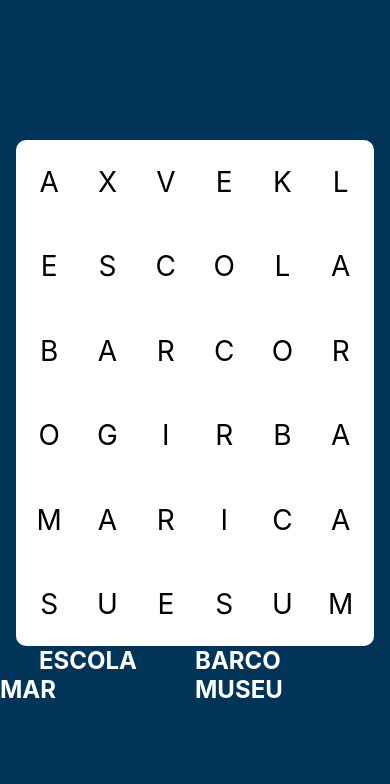
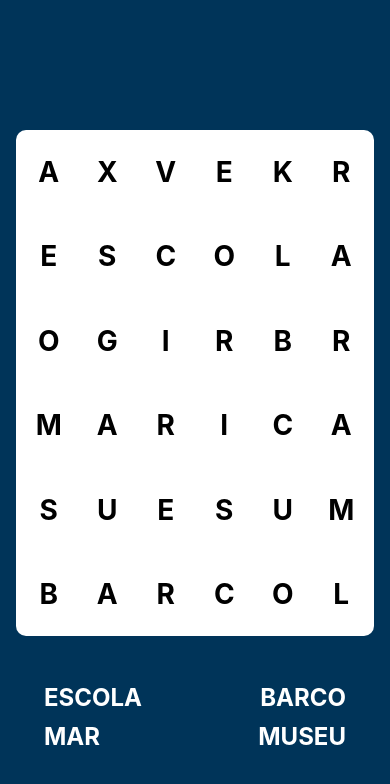
Before and after one commit to DanielleTorree/caca_palavras, a React Native app: screen / in a window 390 px wide. Shown: the top 784 px of the page. Built offline with nearby package versions, Linux system fonts and the light colour scheme.

Commit message:
melhorias do codigo

```diff
--- a/App.js
+++ b/App.js
@@ -4,7 +4,8 @@ import {
   Text,
   Dimensions,
   TouchableHighlight,
-  TouchableOpacity
+  StatusBar,
+  StyleSheet
 } from 'react-native';
 import LinearGradient from 'react-native-linear-gradient';
 import colors from './src/colors.json'
@@ -25,34 +26,159 @@ import colors from './src/colors.json'
 const { width, height } = Dimensions.get("window");
 
 const App = () => {
-
+  const [rerender, setRerender] = useState(false);
+  const palavras = ['ESCOLA', 'BARCO', 'MAR', 'MUSEU'];
+  const [sentence, setSentence] = useState([]);
   const [letra, setLetra] = useState([
-    ['A', 'X', 'V', 'E', 'K', 'L'],
-    ['E', 'S', 'C', 'O', 'L', 'A'],
-    ['B', 'A', 'R', 'C', 'O', 'R'],
-    ['O', 'G', 'I', 'R', 'B', 'A'],
-    ['M', 'A', 'R', 'I', 'C', 'A'],
-    ['S', 'U', 'E', 'S', 'U', 'M']
+    [
+      { valor: 'A', selecionado: false, id: 0 },
+      { valor: 'X', selecionado: false, id: 1 },
+      { valor: 'V', selecionado: false, id: 2 },
+      { valor: 'E', selecionado: false, id: 3 },
+      { valor: 'K', selecionado: false, id: 4 },
+      { valor: 'R', selecionado: false, id: 5 }
+    ],
+    [
+      { valor: 'E', selecionado: false, id: 6 },
+      { valor: 'S', selecionado: false, id: 7 },
+      { valor: 'C', selecionado: false, id: 8 },
+      { valor: 'O', selecionado: false, id: 9 },
+      { valor: 'L', selecionado: false, id: 10 },
+      { valor: 'A', selecionado: false, id: 11 }
+    ],
+    [
+      { valor: 'O', selecionado: false, id: 12 },
+      { valor: 'G', selecionado: false, id: 13 },
+      { valor: 'I', selecionado: false, id: 14 },
+      { valor: 'R', selecionado: false, id: 15 },
+      { valor: 'B', selecionado: false, id: 16 },
+      { valor: 'R', selecionado: false, id: 17 }
+    ],
+    [
+      { valor: 'M', selecionado: false, id: 18 },
+      { valor: 'A', selecionado: false, id: 19 },
+      { valor: 'R', selecionado: false, id: 20 },
+      { valor: 'I', selecionado: false, id: 21 },
+      { valor: 'C', selecionado: false, id: 22 },
+      { valor: 'A', selecionado: false, id: 23 }
+    ],
+    [
+      { valor: 'S', selecionado: false, id: 24 },
+      { valor: 'U', selecionado: false, id: 25 },
+      { valor: 'E', selecionado: false, id: 26 },
+      { valor: 'S', selecionado: false, id: 27 },
+      { valor: 'U', selecionado: false, id: 28 },
+      { valor: 'M', selecionado: false, id: 29 }
+    ],
+    [
+      { valor: 'B', selecionado: false, id: 30 },
+      { valor: 'A', selecionado: false, id: 31 },
+      { valor: 'R', selecionado: false, id: 32 },
+      { valor: 'C', selecionado: false, id: 33 },
+      { valor: 'O', selecionado: false, id: 34 },
+      { valor: 'L', selecionado: false, id: 35 }
+    ],
   ])
 
-  const palavras = ['ESCOLA', 'BARCO', 'MAR', 'MUSEU']
+  const letraSelecionada = (letraValor, linha, coluna, id) => {
+    for (let l = 0; l < letra.length; l++) {
+      for (let c = 0; c < letra.length; c++) {
+        if (letraValor === letra[l][c].valor && l == linha && c == coluna) {
+          letra[l][c].selecionado = !letra[l][c].selecionado;
+          comparar(letraValor, linha, coluna, id);
+          return;
+        }
+      }
+    }
+    setRerender(!rerender);
+  }
+
+  const comparar = (letraValor, linha, coluna, id) => {
+    setSentence([...sentence, letraValor, linha, coluna, id]);
+    horizontal(letraValor, id)
+
+  }
+
+  const horizontal = (letraValor, id) => {
+
+  }
 
   return (
-    <View
+    <View style={styles.container}>
+      <StatusBar backgroundColor={colors.cor_primaria} />
+      <View style={styles.containerCaixaExterna}>
+        <View style={styles.containerCaixaInterna}>
+          {
+            letra.map((valor, linha) => (
+              valor.map((letra, coluna) => (
+                <View key={coluna}>
+                  {rerender ? (
+                    <TouchableHighlight
+                      onPress={() => letraSelecionada(letra.valor, linha, coluna, letra.id)}
+                      activeOpacity={1}
+                      underlayColor={colors.cor_secundaria}
                       style={{
-        flex: 1,
-        backgroundColor: colors.cor_primaria
+                        width: width * 0.15,
+                        height: height * 0.1,
+                        justifyContent: 'center',
+                        alignItems: 'center',
+                        backgroundColor: letra.selecionado ? colors.cor_secundaria : '#FFF0'
                       }}
                     >
-      <View
+                      <Text style={styles.letraBotao}>
+                        {letra.valor}
+                      </Text>
+                    </TouchableHighlight>
+                  ) : (
+                    <TouchableHighlight
+                      onPress={() => letraSelecionada(letra.valor, linha, coluna, letra.id)}
+                      activeOpacity={1}
+                      underlayColor={colors.cor_secundaria}
                       style={{
-          flex: 1,
+                        width: width * 0.15,
+                        height: height * 0.1,
                         justifyContent: 'center',
                         alignItems: 'center',
+                        backgroundColor: letra.selecionado ? colors.cor_secundaria : '#FFF0'
                       }}
                     >
-        <View
-          style={{
+                      <Text style={styles.letraBotao}>
+                        {letra.valor}
+                      </Text>
+                    </TouchableHighlight>
+                  )
+                  }
+                </View>
+              ))
+            ))
+          }
+        </View>
+      </View>
+      <View style={styles.containerPalavras}>
+        <Text style={styles.palavraDoContainer}>{palavras[0]}</Text>
+        <Text style={styles.palavraDoContainer}>{palavras[1]}</Text>
+      </View>
+      <View style={styles.containerPalavras}>
+        <Text style={styles.palavraDoContainer}>{palavras[2]}</Text>
+        <Text style={styles.palavraDoContainer}>{palavras[3]}</Text>
+      </View>
+    </View>
+  );
+}
+
+const styles = StyleSheet.create({
+  container: {
+    flex: 1,
+    backgroundColor: colors.cor_primaria,
+    justifyContent: 'center',
+    alignItems: 'center',
+  },
+  containerCaixaExterna: {
+    justifyContent: 'center',
+    alignItems: 'center',
+    height: height * 0.7
+  },
+  containerCaixaInterna: {
     width: width * 0.92,
     height: height * 0.60,
     backgroundColor: colors.white,
@@ -61,106 +187,24 @@ const App = () => {
     justifyContent: 'center',
     flexDirection: 'row',
     flexWrap: 'wrap'
-          }}
-        >
-          {
-            letra.map((valor, linha) => (
-              valor.map((letra, coluna) => (
-                <View
-                  style={{
-                    margin: -0.1
-                  }}
-                >
-                  <TouchableOpacity
-                    key={coluna}
-                    onPress={() => alert(`letra: ${letra}; linha: ${linha}, coluna: ${coluna}`)}
-                    style={{
-                      width: width * 0.15,
-                      height: height * 0.1,
-                      justifyContent: 'center',
-                      alignItems: 'center',
-                    }}
-                  >
-                    <Text
-                      style={{
+  },
+  letraBotao: {
     color: colors.black,
     fontSize: 28,
-                      }}
-                    >
-                      {letra}
-                    </Text>
-                  </TouchableOpacity>
-                </View>
-              ))
-
-            ))
-          }
-        </View>
-        <View
-          style={{
+    fontWeight: 'bold'
+  },
+  containerPalavras: {
     flexDirection: 'row',
-            justifyContent: 'center',
+    justifyContent: 'space-between',
     alignItems: 'center',
-            width: width * 0.8
-          }}
-        >
-          <Text
-            style={{
+    width: width * 0.8,
+    padding: 5
+  },
+  palavraDoContainer: {
     color: colors.white,
     fontSize: 24,
-              flexWrap: 'wrap',
-              width: width * 0.5,
     fontWeight: 'bold'
-            }}
-          >
-            {palavras[0]}
-          </Text>
-
-          <Text
-            style={{
-              color: colors.white,
-              fontSize: 24,
-              flexWrap: 'wrap',
-              width: width * 0.5,
-              fontWeight: 'bold'
-            }}
-          >
-            {palavras[1]}
-          </Text>
-        </View>
-
-        <View
-          style={{
-            flexDirection: 'row'
-          }}
-        >
-          <Text
-            style={{
-              color: colors.white,
-              fontSize: 24,
-              flexWrap: 'wrap',
-              width: width * 0.5,
-              fontWeight: 'bold'
-            }}
-          >
-            {palavras[2]}
-          </Text>
-
-          <Text
-            style={{
-              color: colors.white,
-              fontSize: 24,
-              flexWrap: 'wrap',
-              width: width * 0.5,
-              fontWeight: 'bold'
-            }}
-          >
-            {palavras[3]}
-          </Text>
-        </View>
-      </View>
-    </View>
-  );
   }
+})
 
 export default App;
```
Lines whose indentation alone changed are shown as unchanged.
